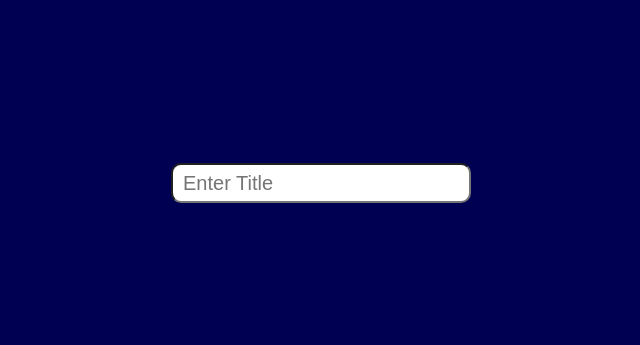
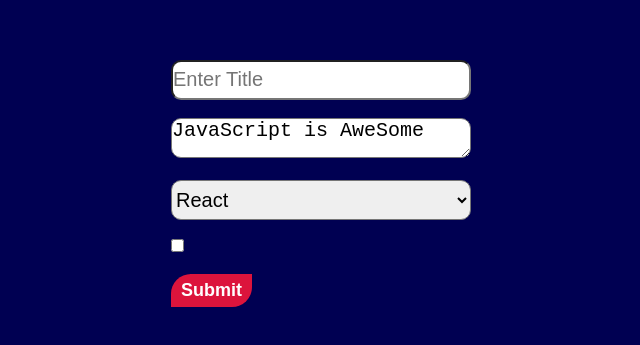
Before and after one commit to learnwithkawsar721/React-clock-app, a React (Create React App) app: page / in a window 1280 px wide. Shown: the part 217-562 px from the top of the page, without its empty margins (319-959 px from the left). Built offline with nearby package versions, Linux system fonts and the light colour scheme.

Commit message:
Form Submit

```diff
--- a/public/assets/css/style.css
+++ b/public/assets/css/style.css
@@ -43,7 +43,6 @@ body{
     width: 300px;
     border-radius: 10px;
     font-size: 20px;
-    padding: 10px;
 }
 .form:focus{
     outline: 0;
--- a/src/components/Form.js
+++ b/src/components/Form.js
@@ -1,9 +1,60 @@
 import React from 'react'
 export default class Form extends React.Component {
+    state={
+        title:'',
+        text:'JavaScript is AweSome',
+        library:'',
+        isAwesome:false,
+    }
+
+    hendelChange =(e)=>{
+        if(e.target.type === 'text'){
+            this.setState({
+                title: e.target.value,
+            })
+        }else if(e.target.type === 'textarea'){
+            this.setState({
+                text: e.target.value,
+            })
+        }else if(e.target.type === 'select-one'){
+            this.setState({
+                library: e.target.value,
+            })
+        }else if(e.target.type === 'checkbox'){
+            this.setState({
+                isAwesome: e.target.checked,
+            })
+        }
+
+
+    }
+    submintHandler =(e)=>{
+       e.preventDefault();
+       const {title,text,library,isAwesome} = this.state;
+       console.log(title,text,library,isAwesome);
+    }
     render(){
+        const {title,text,library,isAwesome}=this.state;
         return (
             <div className="clock">
-                <input className="form" placeholder="Enter Title" />
+               <form onSubmit={this.submintHandler}>
+                     <input name="title" type="text" value={title} onChange={this.hendelChange} className="form" placeholder="Enter Title" />
+                    <br/>
+                    <br/>
+                    <textarea name="text" value={text} onChange={this.hendelChange} className="form"/>
+                    <br/>
+                    <br/>
+                    <select className="form" value={library} onChange={this.hendelChange}>
+                        <option value="React">React</option>
+                        <option value="Angolar">Angolar</option>
+                    </select>
+                    <br/>
+                    <br/>
+                    <input type="checkbox" checked={isAwesome} onChange={this.hendelChange} />
+                    <br/>
+                    <br/>
+                    <input type="submit" className="btn" value="Submit" />
+               </form>
             </div>
         )
     }
```
